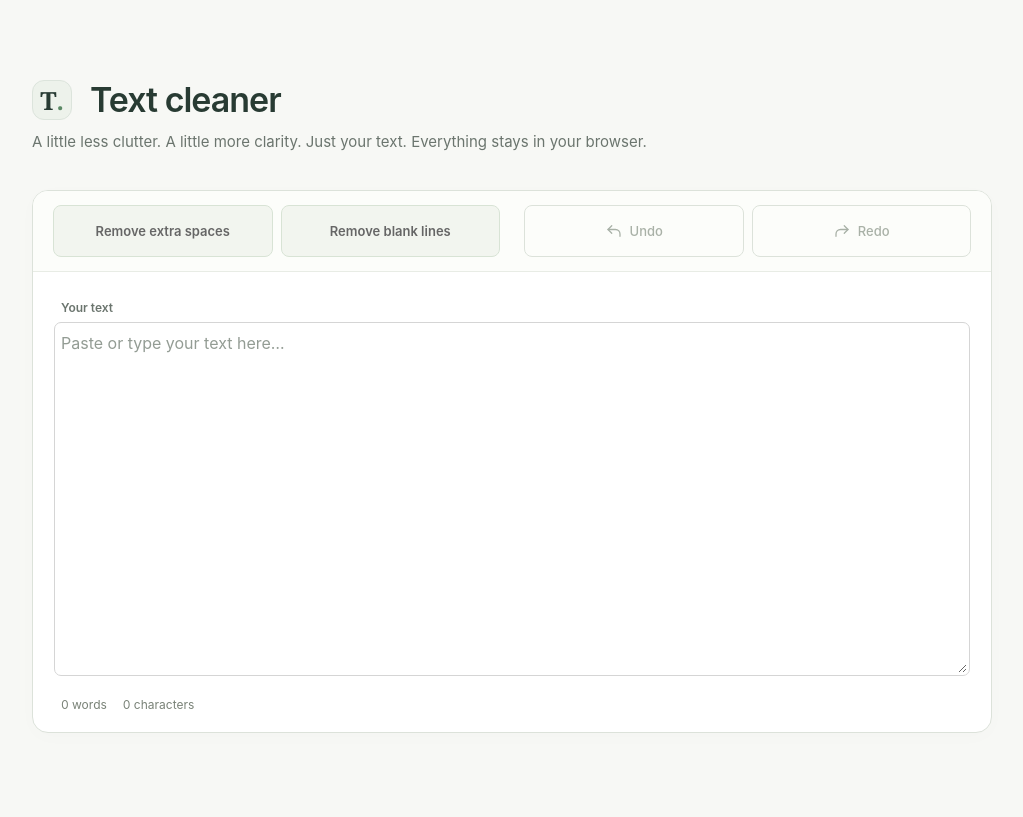
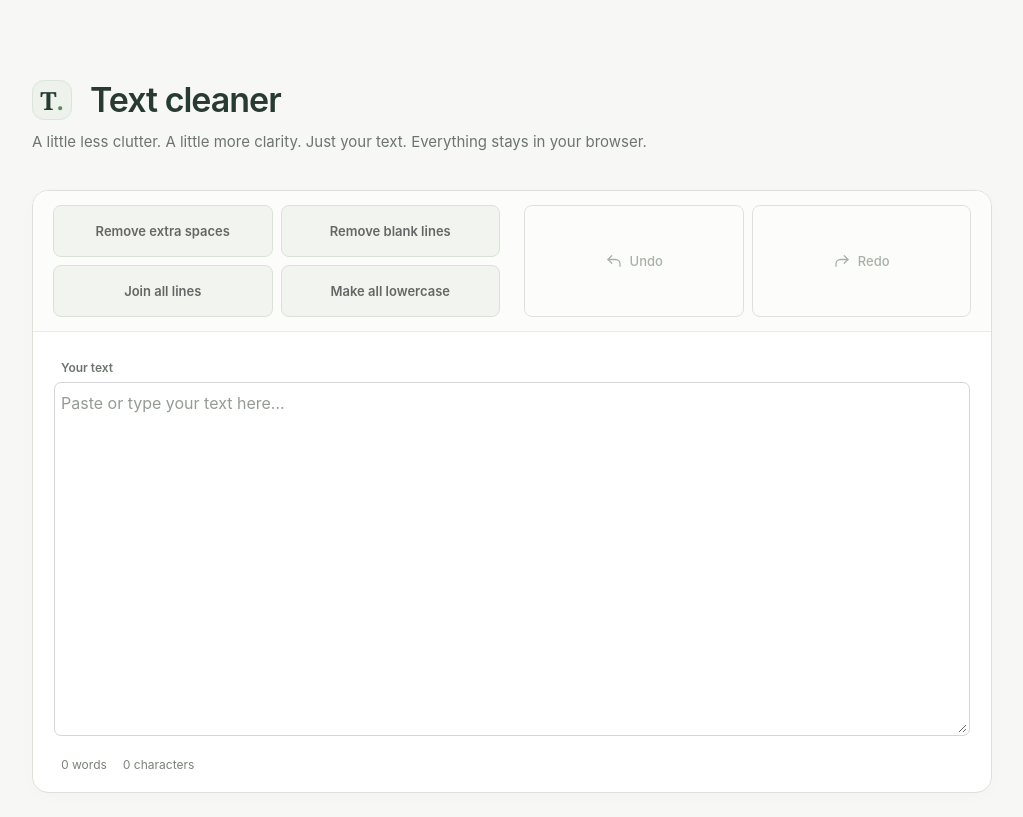
Before and after one commit to stephanos7/text-cleanup, a React (Vite) app: page / in a window 1280 px wide. Shown: the whole page, without its empty margins (128-1151 px from the left). Built offline with nearby package versions, Linux system fonts and the light colour scheme.

Commit message:
Add additional cleanup actions

```diff
--- a/src/App.jsx
+++ b/src/App.jsx
@@ -50,6 +50,20 @@ function App() {
               disabled={!text.present}
             >
               Remove blank lines
+            </button>
+            <button
+              className="action-button"
+              onClick={() => dispatch({ type: "LINES_JOINED" })}
+              disabled={!text.present}
+            >
+              Join all lines
+            </button>
+            <button
+              className="action-button"
+              onClick={() => dispatch({ type: "LOWERCASE_APPLIED" })}
+              disabled={!text.present}
+            >
+              Make all lowercase
             </button>
           </div>
           <div
--- a/src/textReducer.js
+++ b/src/textReducer.js
@@ -12,6 +12,10 @@ export const textReducer = (state, action) => {
       .split(/\r?\n/)
       .filter((line) => line.trim() !== "")
       .join("\n");
+  } else if (action.type === "LINES_JOINED") {
+  nextText = state.present.replace(/\r?\n/g, " ");
+  } else if (action.type === "LOWERCASE_APPLIED") {
+  nextText = state.present.toLowerCase();
   } else if(action.type === "UNDO") {
     if (state.past.length === 0) return state;
         return {
```
